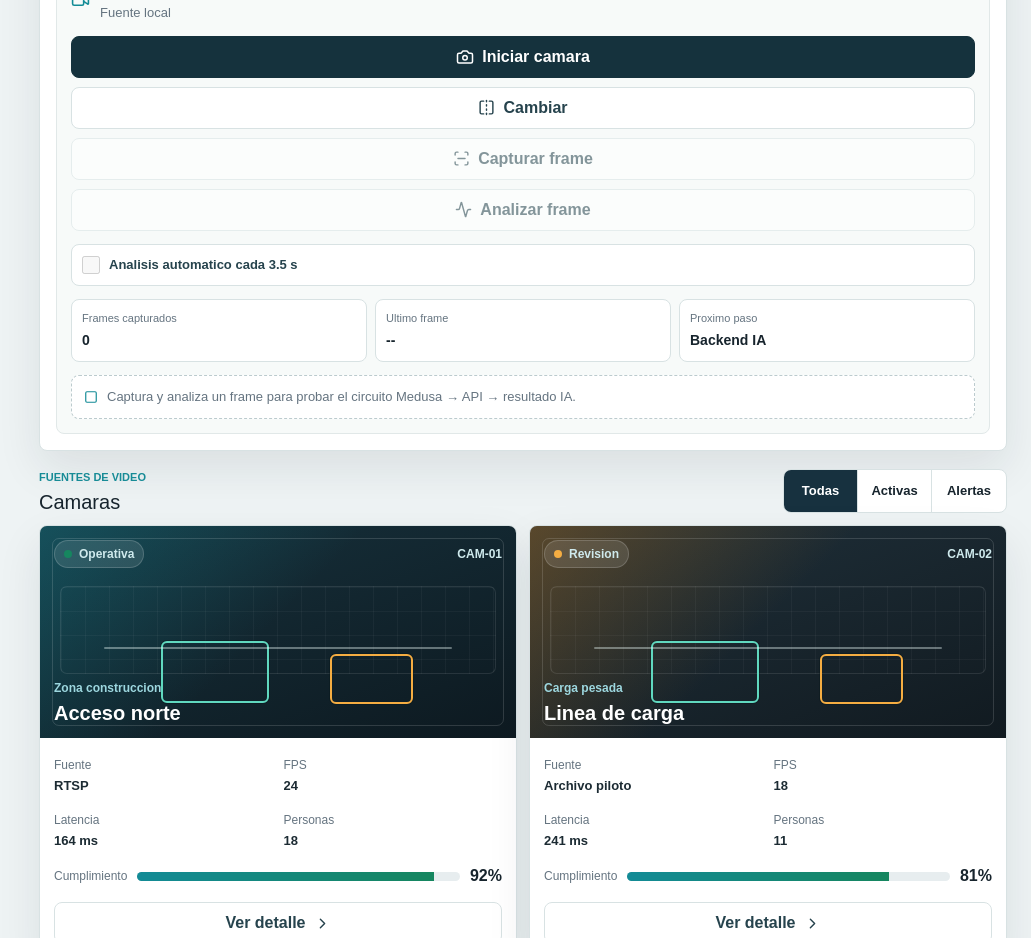
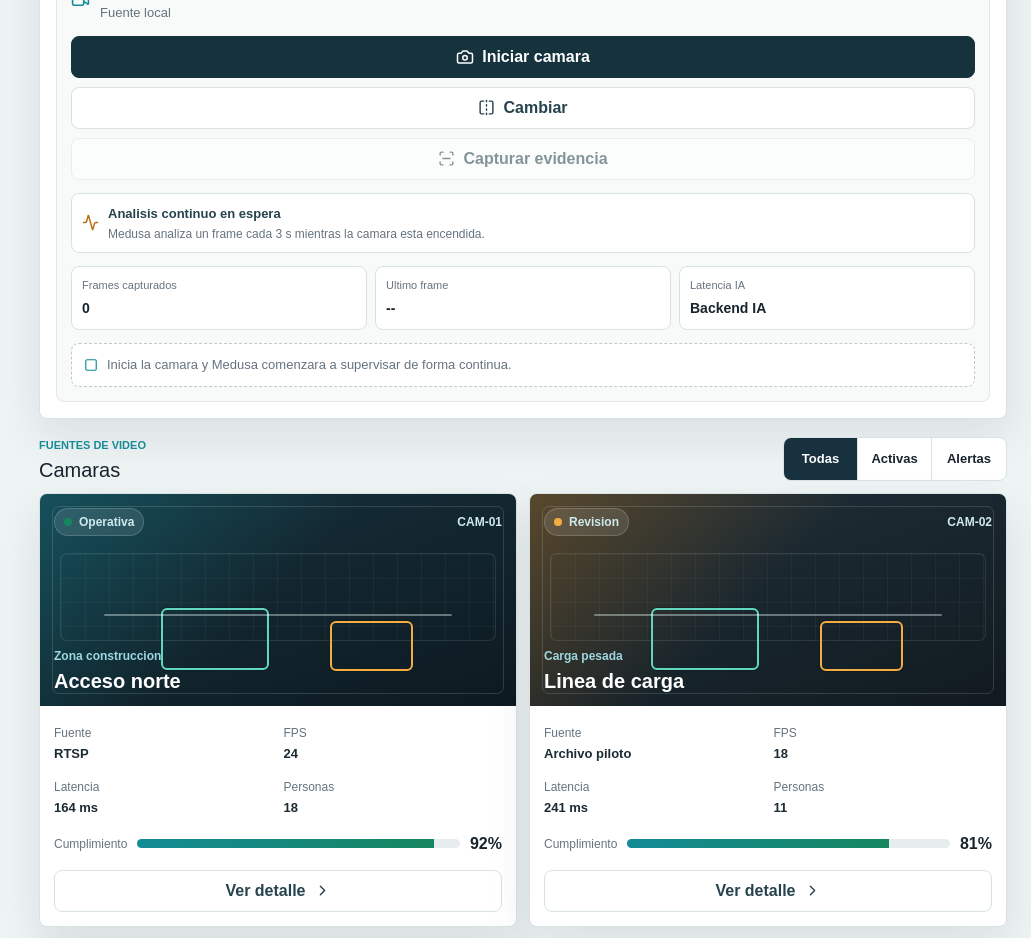
Before and after one commit to salemtawil/medusa, a Next.js app: page / in a window 1280 px wide. Shown: the part 1060-1998 px from the top of the page, without its empty margins (249-1280 px from the left). Built offline with nearby package versions, Linux system fonts and the light colour scheme.

Commit message:
Make camera analysis continuous by default

```diff
--- a/app/device-camera-panel.tsx
+++ b/app/device-camera-panel.tsx
@@ -36,12 +36,12 @@ export function DeviceCameraPanel() {
   const videoRef = useRef<HTMLVideoElement | null>(null);
   const canvasRef = useRef<HTMLCanvasElement | null>(null);
   const streamRef = useRef<MediaStream | null>(null);
+  const analysisInFlightRef = useRef(false);
   const [cameraState, setCameraState] = useState<CameraState>("idle");
   const [facingMode, setFacingMode] = useState<"environment" | "user">("environment");
   const [frameCount, setFrameCount] = useState(0);
   const [lastFrame, setLastFrame] = useState<string | null>(null);
   const [deviceLabel, setDeviceLabel] = useState("Camara local");
-  const [autoAnalyze, setAutoAnalyze] = useState(false);
   const [analysisState, setAnalysisState] = useState<"idle" | "analyzing" | "ready" | "error">("idle");
   const [analysisResult, setAnalysisResult] = useState<AnalyzeResult | null>(null);
   const [analysisError, setAnalysisError] = useState<string | null>(null);
@@ -53,16 +53,22 @@ export function DeviceCameraPanel() {
   }, []);
 
   useEffect(() => {
-    if (!autoAnalyze || cameraState !== "live") {
+    if (cameraState !== "live") {
       return;
     }
 
+    const warmup = window.setTimeout(() => {
+      void analyzeFrame();
+    }, 900);
     const interval = window.setInterval(() => {
       void analyzeFrame();
-    }, 3500);
+    }, 3000);
 
-    return () => window.clearInterval(interval);
-  }, [autoAnalyze, cameraState]);
+    return () => {
+      window.clearTimeout(warmup);
+      window.clearInterval(interval);
+    };
+  }, [cameraState, deviceLabel]);
 
   async function startCamera(nextFacingMode = facingMode) {
     if (!navigator.mediaDevices?.getUserMedia) {
@@ -74,6 +80,9 @@ export function DeviceCameraPanel() {
 
     try {
       stopCamera();
+      setAnalysisResult(null);
+      setAnalysisError(null);
+      setAnalysisState("idle");
       const stream = await navigator.mediaDevices.getUserMedia({
         audio: false,
         video: {
@@ -101,7 +110,7 @@ export function DeviceCameraPanel() {
   function stopCamera() {
     streamRef.current?.getTracks().forEach((track) => track.stop());
     streamRef.current = null;
-    setAutoAnalyze(false);
+    analysisInFlightRef.current = false;
 
     if (videoRef.current) {
       videoRef.current.srcObject = null;
@@ -139,10 +148,11 @@ export function DeviceCameraPanel() {
   async function analyzeFrame() {
     const frame = captureFrame();
 
-    if (!frame || analysisState === "analyzing") {
+    if (!frame || analysisInFlightRef.current) {
       return;
     }
 
+    analysisInFlightRef.current = true;
     setAnalysisState("analyzing");
     setAnalysisError(null);
 
@@ -168,6 +178,8 @@ export function DeviceCameraPanel() {
     } catch (error) {
       setAnalysisState("error");
       setAnalysisError(error instanceof Error ? error.message : "Fallo inesperado al analizar.");
+    } finally {
+      analysisInFlightRef.current = false;
     }
   }
 
@@ -229,7 +241,7 @@ export function DeviceCameraPanel() {
             <Video size={19} aria-hidden="true" />
             <div>
               <strong>{deviceLabel}</strong>
-              <span>{cameraState === "live" ? "Fuente activa" : "Fuente local"}</span>
+              <span>{cameraState === "live" ? "Supervision continua" : "Fuente local"}</span>
             </div>
           </div>
 
@@ -251,23 +263,17 @@ export function DeviceCameraPanel() {
             </button>
             <button className="secondary-action" disabled={cameraState !== "live"} onClick={captureFrame} type="button">
               <ScanLine size={17} aria-hidden="true" />
-              Capturar frame
-            </button>
-            <button className="secondary-action" disabled={cameraState !== "live"} onClick={() => void analyzeFrame()} type="button">
-              {analysisState === "analyzing" ? <Loader2 className="spin-icon" size={17} aria-hidden="true" /> : <Activity size={17} aria-hidden="true" />}
-              Analizar frame
+              Capturar evidencia
             </button>
           </div>
 
-          <label className="auto-toggle">
-            <input
-              checked={autoAnalyze}
-              disabled={cameraState !== "live"}
-              onChange={(event) => setAutoAnalyze(event.target.checked)}
-              type="checkbox"
-            />
-            <span>Analisis automatico cada 3.5 s</span>
-          </label>
+          <div className={`continuous-status ${cameraState === "live" ? "active" : ""}`}>
+            {analysisState === "analyzing" ? <Loader2 className="spin-icon" size={17} aria-hidden="true" /> : <Activity size={17} aria-hidden="true" />}
+            <div>
+              <strong>{cameraState === "live" ? "Analisis continuo activo" : "Analisis continuo en espera"}</strong>
+              <span>Medusa analiza un frame cada 3 s mientras la camara esta encendida.</span>
+            </div>
+          </div>
 
           <div className="live-readings" aria-label="Estado de captura">
             <div>
@@ -279,7 +285,7 @@ export function DeviceCameraPanel() {
               <strong>{lastFrame ?? "--"}</strong>
             </div>
             <div>
-              <span>Proximo paso</span>
+              <span>Latencia IA</span>
               <strong>{analysisResult ? `${analysisResult.latencyMs} ms` : "Backend IA"}</strong>
             </div>
           </div>
@@ -332,7 +338,7 @@ export function DeviceCameraPanel() {
           ) : (
             <div className="analysis-placeholder">
               <Square size={14} aria-hidden="true" />
-              <p>Captura y analiza un frame para probar el circuito Medusa → API → resultado IA.</p>
+              <p>Inicia la camara y Medusa comenzara a supervisar de forma continua.</p>
             </div>
           )}
 
--- a/app/globals.css
+++ b/app/globals.css
@@ -510,25 +510,47 @@ button:disabled {
   gap: 9px;
 }
 
-.auto-toggle {
+.continuous-status {
   display: flex;
   gap: 9px;
   align-items: center;
-  min-height: 42px;
-  padding: 0 10px;
+  min-height: 56px;
+  padding: 10px;
   color: #26434d;
   background: #ffffff;
   border: 1px solid var(--line);
   border-radius: 8px;
-  font-size: 13px;
-  font-weight: 800;
 }
 
-.auto-toggle input {
-  width: 18px;
-  height: 18px;
-  margin: 0;
-  accent-color: var(--teal);
+.continuous-status svg {
+  flex: 0 0 auto;
+  color: var(--amber);
+}
+
+.continuous-status.active {
+  color: #123f31;
+  background: var(--green-soft);
+  border-color: #b6e2d2;
+}
+
+.continuous-status.active svg {
+  color: var(--green);
+}
+
+.continuous-status strong,
+.continuous-status span {
+  display: block;
+}
+
+.continuous-status strong {
+  font-size: 13px;
+}
+
+.continuous-status span {
+  margin-top: 3px;
+  color: var(--muted);
+  font-size: 12px;
+  line-height: 1.35;
 }
 
 .live-readings {
```
Also changed, not shown: 1 other file (tests, documents, lock files or other folders).
